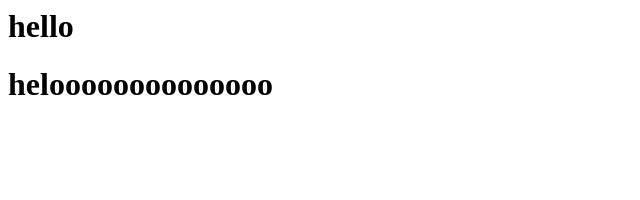
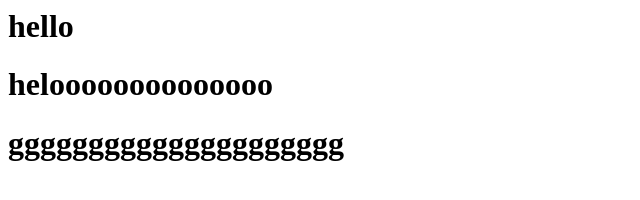
Before and after one commit to satagopamhariprasad09/test, a plain HTML site: page INDEX.html in a window 1280 px wide. Shown: the whole page, without its empty margins (0-640 px from the left). Drawn offline with Linux system fonts and the light colour scheme.

Commit message:
Update INDEX.html

```diff
--- a/INDEX.html
+++ b/INDEX.html
@@ -1,2 +1,4 @@
 <h1>hello</h1>
 <h1>heloooooooooooooo</h1>
+
+<h1> ggggggggggggggggggggg</h1>
```
